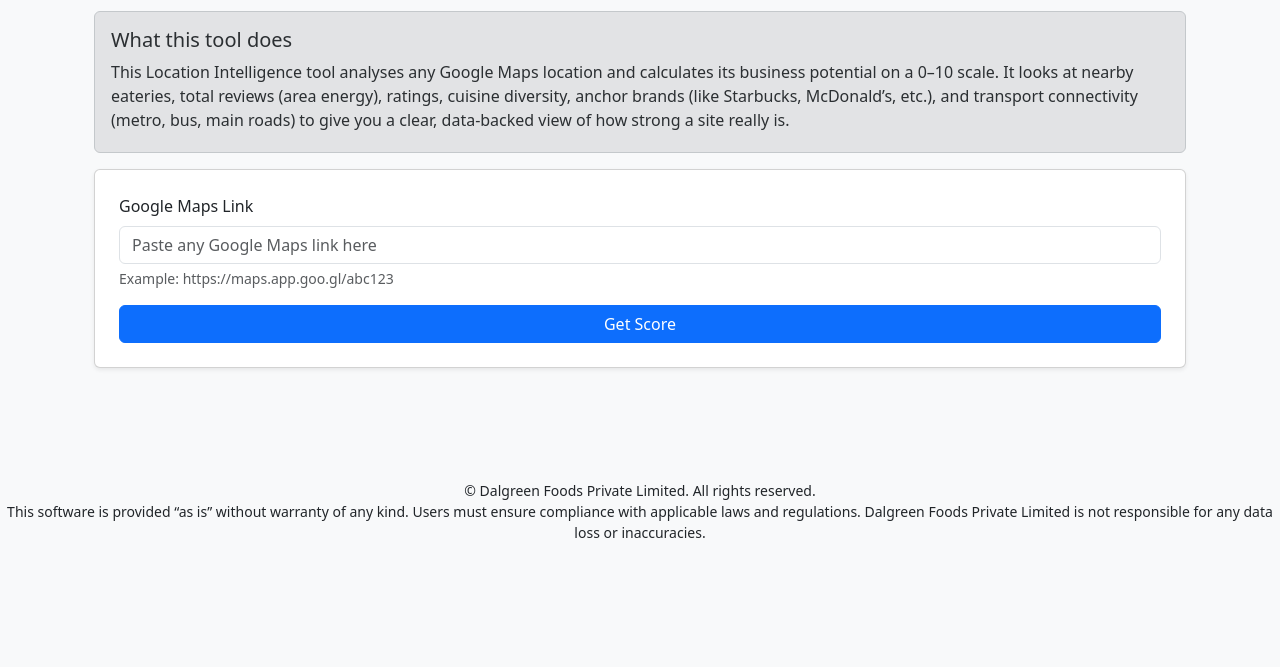
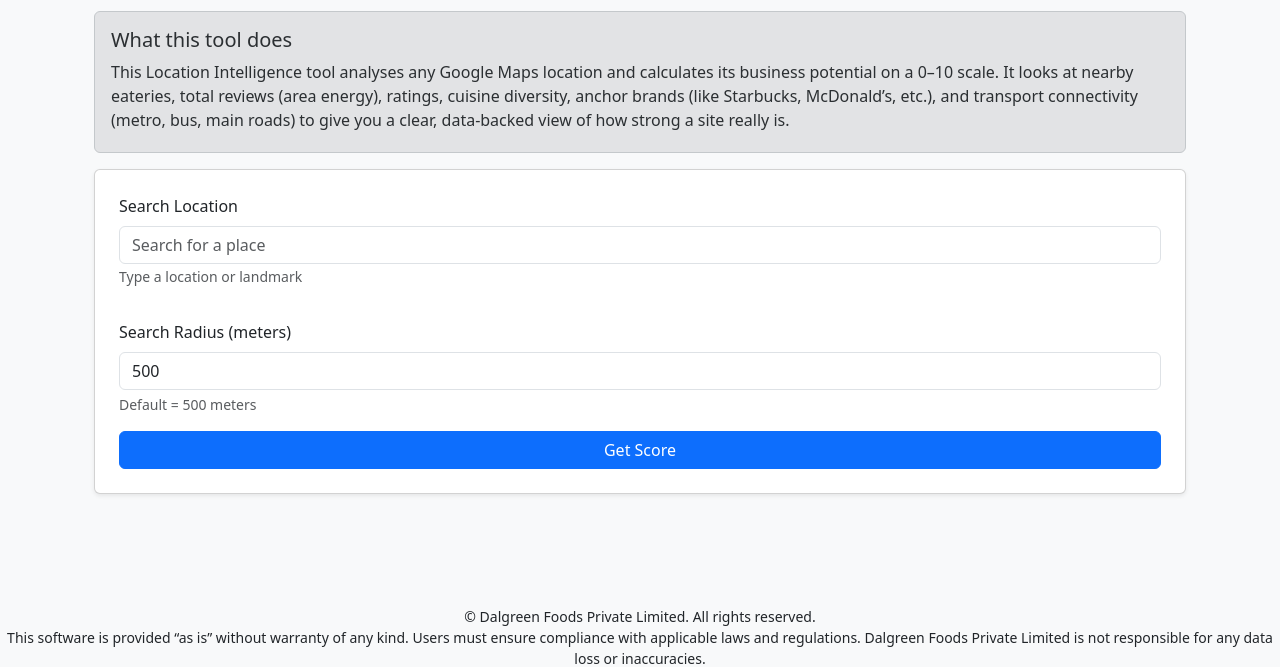
Before and after one commit to sdalmia/dosa-report-app, a Flask app: page /location-finder in a window 1280 px wide. Shown: the part 189-856 px from the top of the page. Before the commit the page ends 727 px from the top, so only its background shows below. Run offline with Flask 3, Linux system fonts and the light colour scheme; some libraries are stand-ins or nearby versions.

Commit message:
Added Location Finder Tool with google autocomplete

```diff
--- a/app/routes/location_finder.py
+++ b/app/routes/location_finder.py
@@ -160,7 +160,7 @@ def get_location_name(lat, lng):
     return "Unknown Location"
 
 
-def compute_new_score(places, lat, lng):
+def compute_new_score(places, lat, lng, radius):
     if not places:
         return 0
 
@@ -170,8 +170,11 @@ def compute_new_score(places, lat, lng):
     # Total reviews of the area = total food activity
     total_reviews = sum(p.get("user_ratings_total", 0) for p in places)
 
-    TARGET_REVIEWS = 25000  # healthy area threshold
+    TARGET_REVIEWS = 50 * radius  # healthy area threshold
+    print("target reviews : ",TARGET_REVIEWS)
+    print("total reviews : ",total_reviews)
     energy_score = min(total_reviews / TARGET_REVIEWS, 1.0) * 6
+    print("Energy score: ",energy_score)
 
 
     # --------------------------------------
@@ -259,23 +262,6 @@ def compute_new_score(places, lat, lng):
         "transport_score": transport_score
     }
 
-# -----------------------------
-# Extract lat/lng from ANY Google Maps link
-# -----------------------------
-def extract_lat_lng_from_url(url: str):
-    # Look for coordinate patterns like: 22.5726,88.3639
-    print("Inside extract_lat_lng_from_url()\n\n\n")
-    pattern = r"(-?\d{1,3}\.\d+),\s*(-?\d{1,3}\.\d+)"
-    match = re.search(pattern, url)
-
-    if match:
-        try:
-            return float(match.group(1)), float(match.group(2))
-        except:
-            return None, None
-
-    return None, None
-
 
 # -----------------------------
 # Main route
@@ -285,10 +271,13 @@ def location_finder():
     if request.method == 'POST':
 
         print("Inside POST of location_finder()\n\n\n")
-        maps_url = request.form.get("maps_url", "").strip()
 
-        # Extract coordinates from pasted Google Maps link
-        lat, lng = extract_lat_lng_from_url(maps_url)
+        lat = float(request.form.get("latitude"))
+        lng = float(request.form.get("longitude"))
+        location_name = request.form.get("location_name")
+        place_id = request.form.get("place_id")
+        radius = int(request.form.get("radius", 500))  # Default = 500m
+
 
         print("lat and lng extracted\n")
         print("latitude: ",lat,"\n")
@@ -302,7 +291,7 @@ def location_finder():
         location_name = get_location_name(lat, lng)
 
 
-        places = fetch_eateries(lat, lng, 500)
+        places = fetch_eateries(lat, lng, radius)
         places = sorted(
         places,
             key=lambda p: p.get("user_ratings_total", 0),
@@ -315,7 +304,7 @@ def location_finder():
 
 
         # Scoring logic (basic version)
-        result = compute_new_score(places,lat, lng)
+        result = compute_new_score(places,lat, lng, radius)
         score = result["score"]
 
 
@@ -326,10 +315,11 @@ def location_finder():
             places=places,
             latitude=lat,
             longitude=lng,
-            maps_url=maps_url,
             location_name=location_name,
             GOOGLE_MAPS_API_KEY=GOOGLE_API_KEY
         )
 
     # GET request → show form
-    return render_template("location_finder_form.html",brand_profiles={})
+    return render_template("location_finder_form.html",
+        GOOGLE_MAPS_API_KEY=GOOGLE_API_KEY
+        )
--- a/app/templates/location_finder_form.html
+++ b/app/templates/location_finder_form.html
@@ -4,8 +4,6 @@
 
 {% block content %}
 
-<!DOCTYPE html>
-<html lang="en">
 <head>
     <meta charset="UTF-8">
     <title>Location Finder – Score a Spot</title>
@@ -32,16 +30,41 @@
     </div>
     <form method="POST" class="card p-4 shadow-sm bg-white mt-3">
         <div class="mb-3">
-          <label for="maps_url" class="form-label">Google Maps Link</label>
-          <input
-              type="text"
-              class="form-control"
-              id="maps_url"
-              name="maps_url"
-              placeholder="Paste any Google Maps link here"
-              required
-          >
-          <div class="form-text text-muted">Example: https://maps.app.goo.gl/abc123</div>
+
+          <div class="mb-3">
+                <label for="autocomplete" class="form-label">Search Location</label>
+                <input
+                    type="text"
+                    class="form-control"
+                    id="autocomplete"
+                    placeholder="Search for a place"
+                    required
+                >
+                <small class="text-muted">Type a location or landmark</small>
+            </div>
+
+            <!-- Hidden fields to send to Flask -->
+            <input type="hidden" name="latitude" id="latitude">
+            <input type="hidden" name="longitude" id="longitude">
+            <input type="hidden" name="location_name" id="location_name">
+            <input type="hidden" name="place_id" id="place_id">
+
+        </div>
+
+        <div class="mb-3">
+            <label for="radius" class="form-label">Search Radius (meters)</label>
+            <input
+                type="number"
+                class="form-control"
+                id="radius"
+                name="radius"
+                placeholder="500"
+                value="500"
+                min="50"
+                max="5000"
+                required
+            >
+            <div class="form-text text-muted">Default = 500 meters</div>
         </div>
 
         <button type="submit" class="btn btn-primary">Get Score</button>
@@ -54,7 +77,37 @@
     });
 </script>
 
+<script src="https://maps.googleapis.com/maps/api/js?key={{ GOOGLE_MAPS_API_KEY }}&libraries=places"></script>
+
+<script>
+let autocomplete;
+
+function initAutocomplete() {
+    autocomplete = new google.maps.places.Autocomplete(
+        document.getElementById("autocomplete"),
+        { types: ["geocode", "establishment"] }
+    );
+
+    autocomplete.addListener("place_changed", () => {
+        const place = autocomplete.getPlace();
+
+        if (!place.geometry) {
+            alert("No details available for selected location.");
+            return;
+        }
+
+        document.getElementById("latitude").value = place.geometry.location.lat();
+        document.getElementById("longitude").value = place.geometry.location.lng();
+        document.getElementById("location_name").value = place.formatted_address || place.name;
+        document.getElementById("place_id").value = place.place_id;
+    });
+}
+
+document.addEventListener("DOMContentLoaded", initAutocomplete);
+</script>
+
+
+
 </body>
-</html>
 
 {% endblock %}
```
Also changed, not shown: app/templates/location_finder_result.html (+8 -29 lines).
